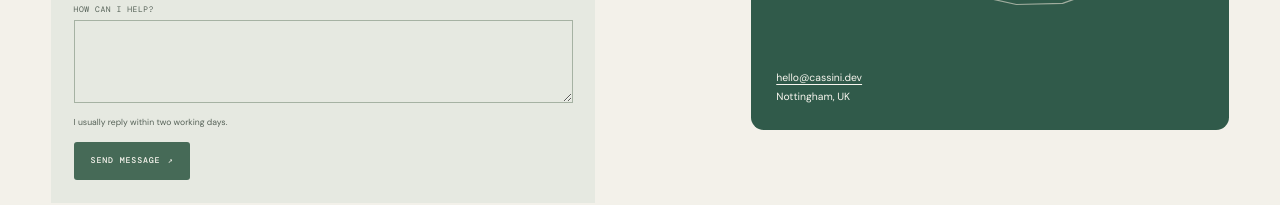
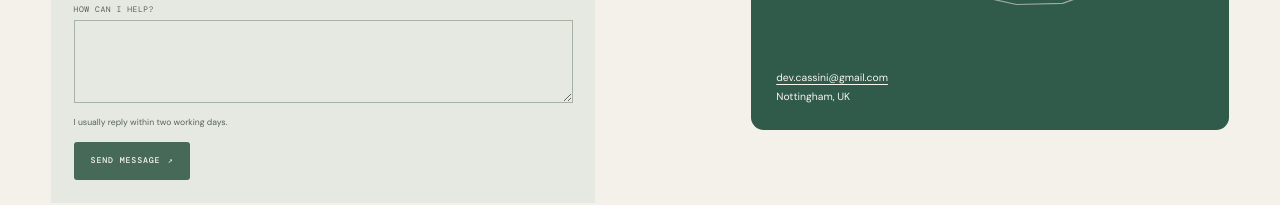
Before and after one commit to dev-cassini/cassini-portfolio, an Angular app: page /contact in a window 1280 px wide. Shown: the part 526-731 px from the top of the page. Built offline with nearby package versions, Linux system fonts and the light colour scheme.

Commit message:
fix(contact): update contact email

```diff
--- a/src/app/components/contact/contact.html
+++ b/src/app/components/contact/contact.html
@@ -28,7 +28,7 @@
           <path d="m204 168 5 9h-10Z" />
         </g>
       </svg>
-      <div class="contact-panel__details"><a href="mailto:hello@cassini.dev">hello@cassini.dev</a><span>Nottingham, UK</span></div>
+      <div class="contact-panel__details"><a href="mailto:dev.cassini@gmail.com">dev.cassini@gmail.com</a><span>Nottingham, UK</span></div>
     </aside>
   </div>
 </section>
--- a/src/app/components/contact/contact.ts
+++ b/src/app/components/contact/contact.ts
@@ -15,7 +15,7 @@ export class Contact {
   sendMessage() {
     const subject = encodeURIComponent(`Portfolio enquiry from ${this.name}`);
     const body = encodeURIComponent(`From: ${this.name} <${this.email}>\n\n${this.message}`);
-    window.location.href = `mailto:hello@cassini.dev?subject=${subject}&body=${body}`;
+    window.location.href = `mailto:dev.cassini@gmail.com?subject=${subject}&body=${body}`;
   }
 
 }
```
